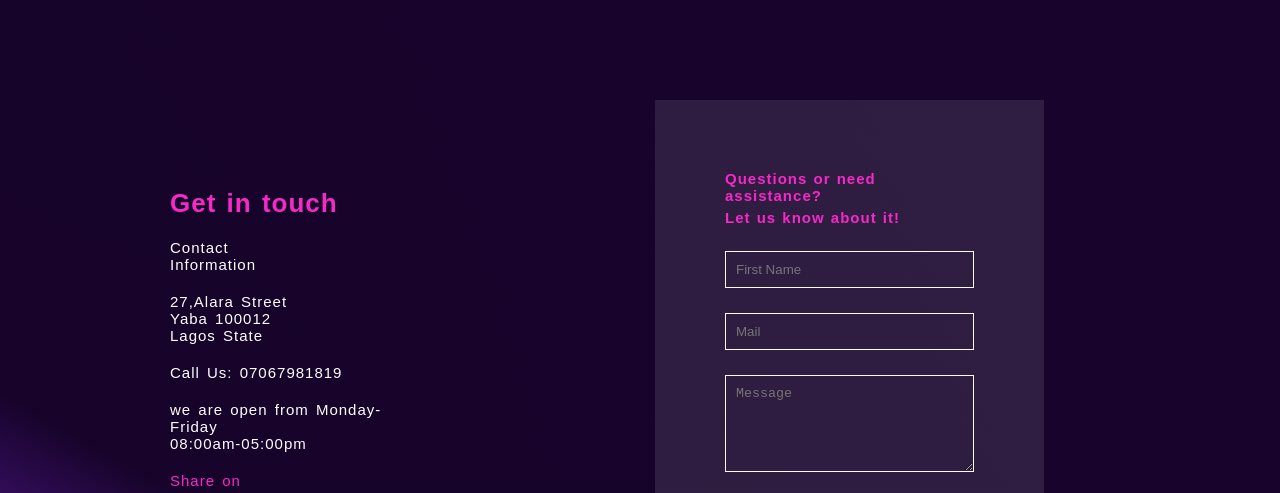
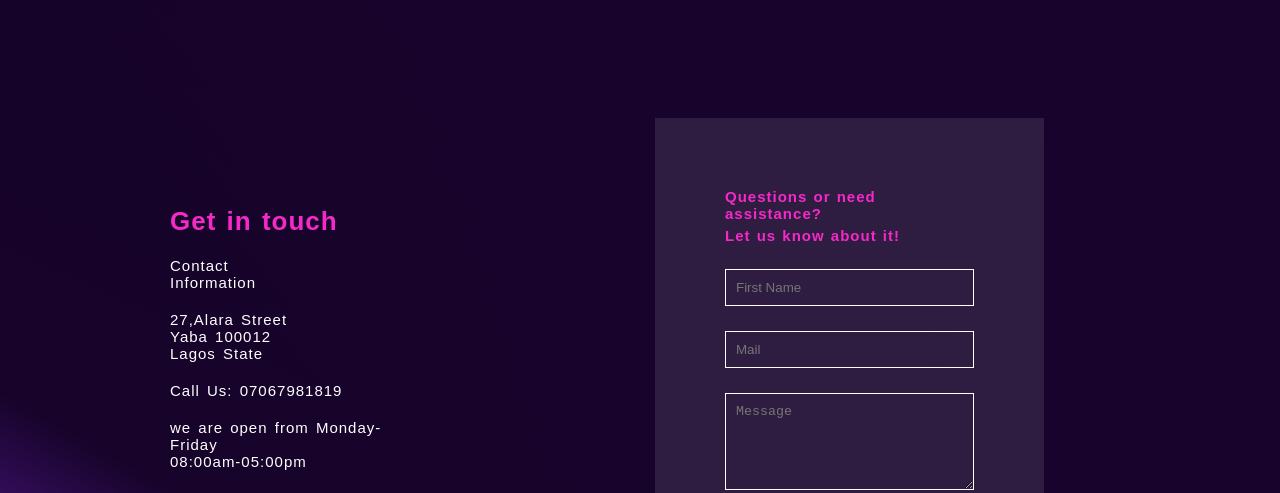
Before and after one commit to dev-sis/hackathon-challenge, a plain HTML site: page index.html in a window 1280 px wide. Shown: the part 90-583 px from the top of the page. Drawn offline with Linux system fonts and the light colour scheme.

Commit message:
Add files via upload

```diff
--- a/Asset/Css/style.css
+++ b/Asset/Css/style.css
@@ -91,6 +91,7 @@ header .register{
 
 main{
     width: 80%;
+    height: calc( 100vh - 60px );
     display: flex;
     justify-content: space-between;
     align-items: center;
```
